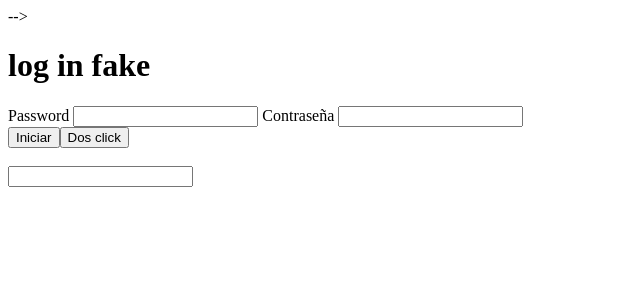
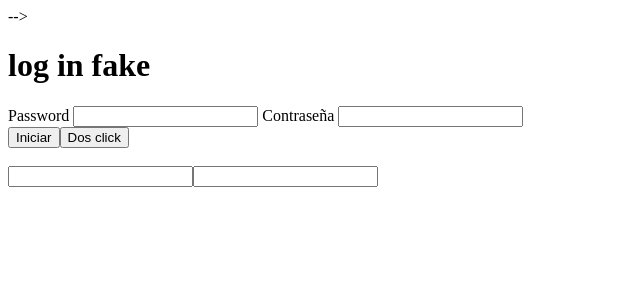
Before and after one commit to SandovalJr/TypeScript_Introduccion_LWEA, an Angular app in the folder PrimerProyecto/holaMundo/: page / in a window 1280 px wide. Shown: the top 300 px of the page, without its empty margins (0-640 px from the left). Built offline with nearby package versions, Linux system fonts and the light colour scheme.

Commit message:
focus event

```diff
--- a/PrimerProyecto/holaMundo/src/app/components/titulos/titulos.component.html
+++ b/PrimerProyecto/holaMundo/src/app/components/titulos/titulos.component.html
@@ -25,3 +25,4 @@
 <br>
 <br>
 <input type="text" (input)="escribir($event)">
+<input type="text" (focus)="colorearfondo($event)">
--- a/PrimerProyecto/holaMundo/src/app/components/titulos/titulos.component.ts
+++ b/PrimerProyecto/holaMundo/src/app/components/titulos/titulos.component.ts
@@ -47,4 +47,10 @@ escribir(evento){
   console.log(evento.target.value);
 }
 
+// focus nos sirve para realizar una accion cuando nosotros ingresamos a un elemento
+colorearfondo(evento){
+  evento.srcElement.style.background = 'red'
+  evento.srcElement.style.width =  "500px"
 }
+
+}
```
